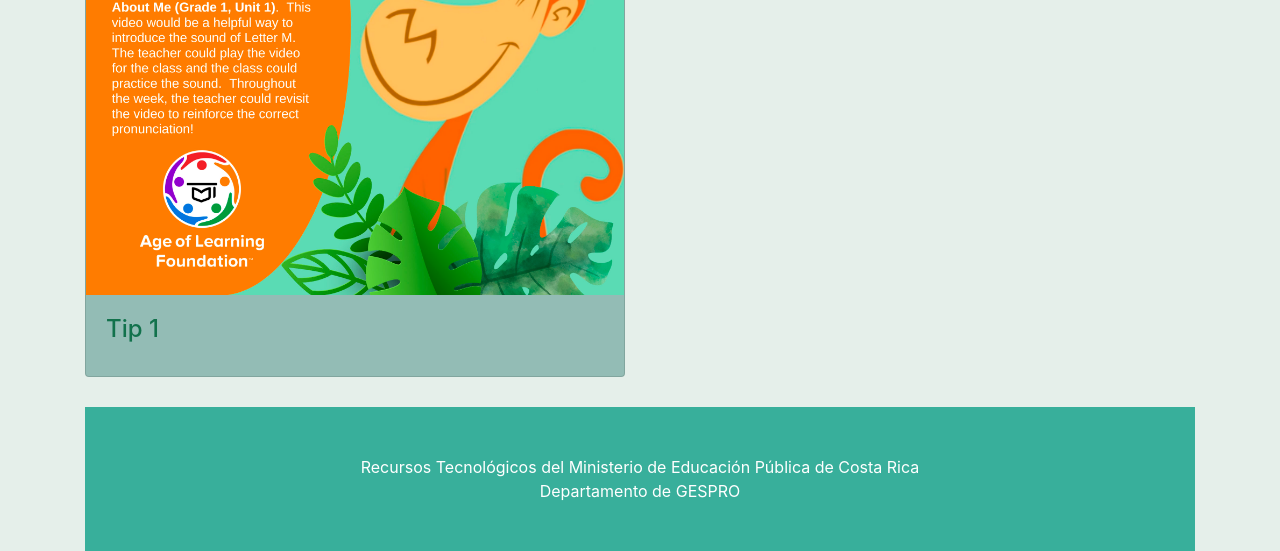
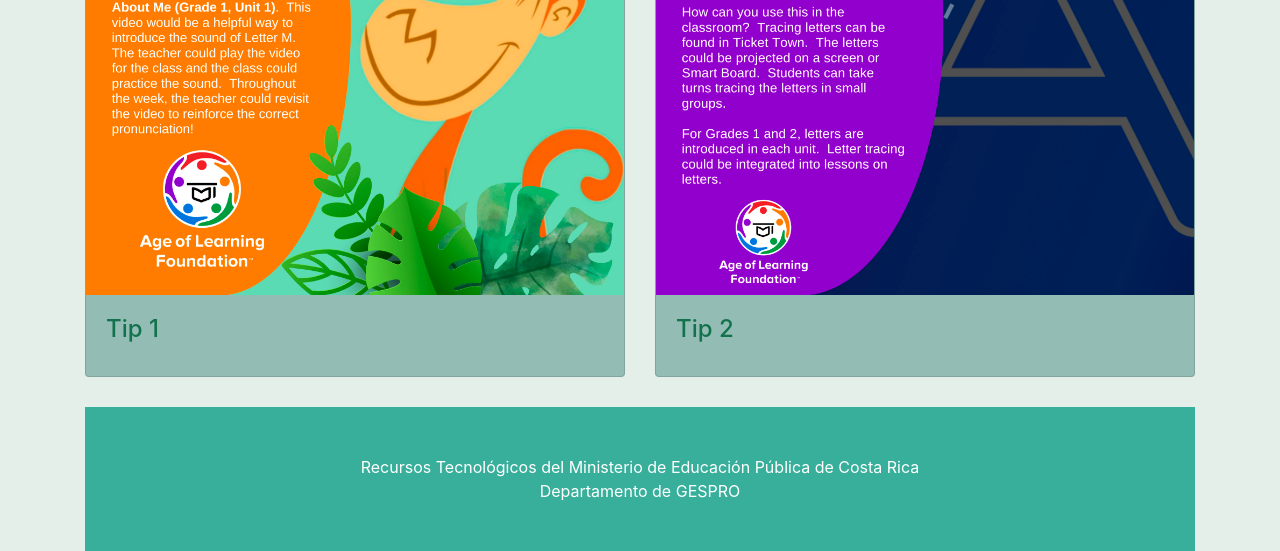
Before and after one commit to producciongespro/sitio_primaria_ingles, a website: page index.html in a window 1280 px wide. Shown: the part 782-1333 px from the top of the page. Drawn offline with Linux system fonts and the light colour scheme.

Commit message:
Actualizacion
ingreso nueva img

```diff
--- a/index.html
+++ b/index.html
@@ -121,6 +121,7 @@
             <li data-target="#carouselExampleIndicators" data-slide-to="1"></li>
             <li data-target="#carouselExampleIndicators" data-slide-to="2"></li>
           </ol>
+
           <div class="carousel-inner">
             <div class="carousel-item active">
               <img class=" w-50" src="img/carrusel/carrusel1.jpg" alt="First slide">
@@ -165,7 +166,16 @@
               </div>
 
 
+              <div class="col-lg-6 col-md-4 col-sm-6 portfolio-item">
+                <div class="card h-100">
+                  <img  src="Tips/img2.jpg"   alt="">
+                  <div class="card-body">
+                    <h4 class="card-title">             Tip 2           </h4>
 
+
+                  </div>
+                </div>
+              </div>
 
 
 
```
Also changed, not shown: Tips/img2.jpg (added).
